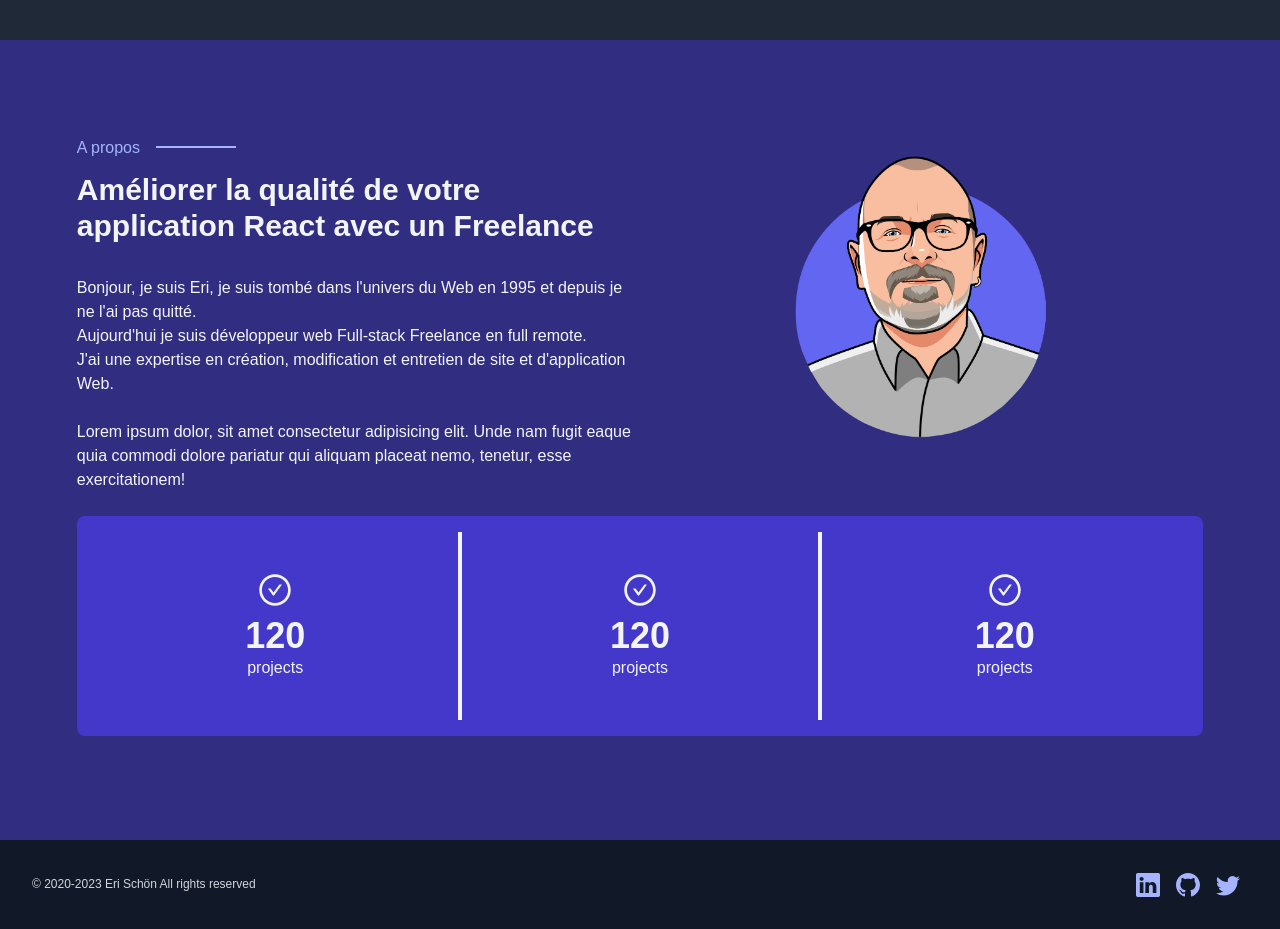
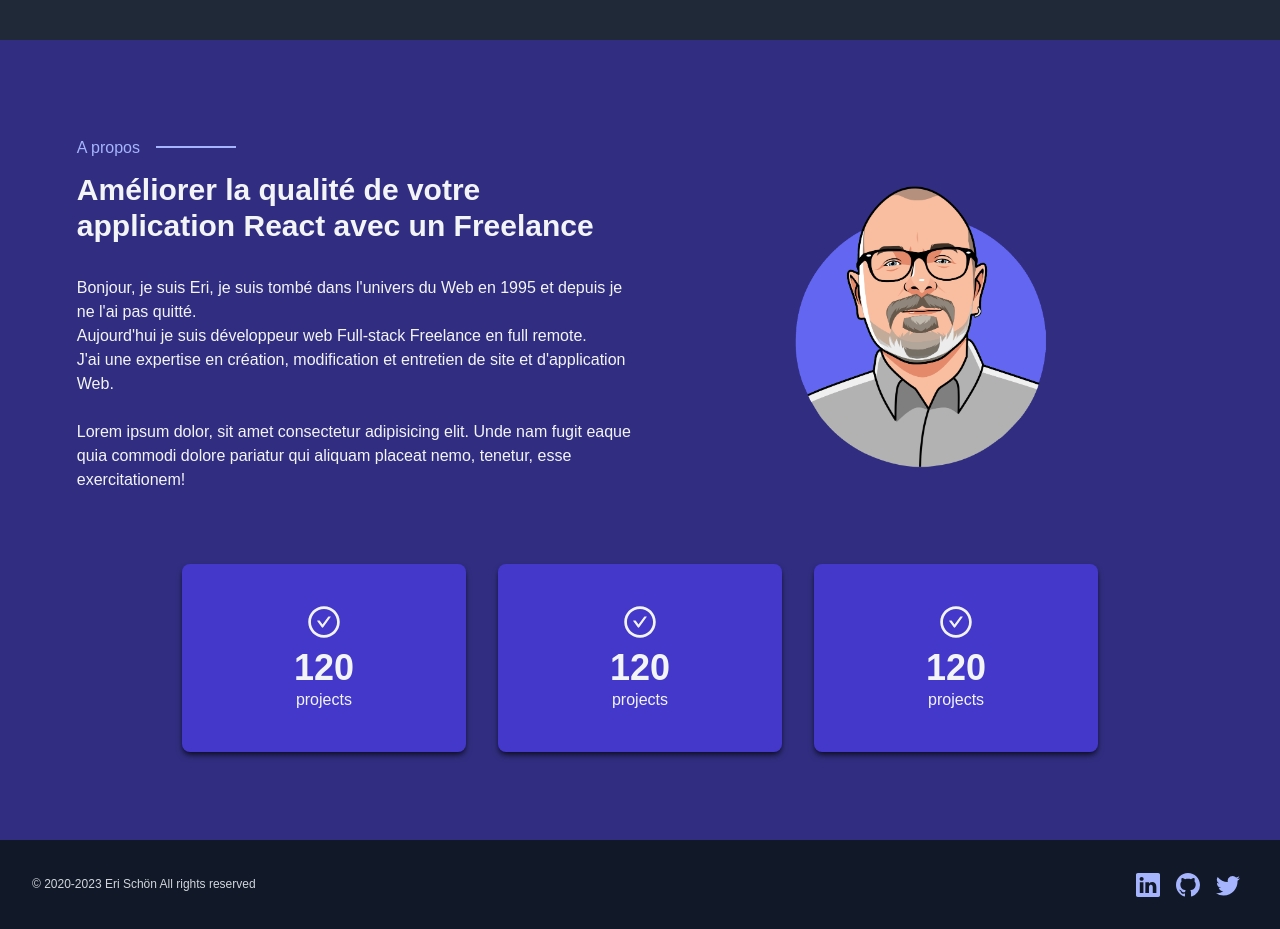
Before and after one commit to erischon/the-dizalch-project, a Next.js app: page / in a window 1280 px wide. Shown: the part 1560-2489 px from the top of the page. Built offline with nearby package versions, Linux system fonts and the light colour scheme.

Commit message:
Update AboutSection.tsx

```diff
--- a/src/components/portfolio/sections/AboutSection.tsx
+++ b/src/components/portfolio/sections/AboutSection.tsx
@@ -11,7 +11,7 @@ const AboutSection = () => {
       className="min-h-screen pt-[4rem] lg:pt-[6rem] px-[6%] pb-[2rem] lg:pb-[4rem] bg-indigo-50 dark:bg-indigo-900"
       id="about"
     >
-      <div className="grid md:grid-cols-12 mx-auto">
+      <div className="grid md:grid-cols-12 mx-auto mb-8">
         <div className="md:col-span-6 order-2 md:order-1">
           <div className="flex flex-col items-start mb-8">
             <p className="mb-3 text-indigo-500 dark:text-indigo-300 relative after:inline-block after:w-20 after:h-[0.1rem] after:bg-indigo-300 after:bottom-[50%] after:right-[-6rem] after:absolute">
@@ -45,27 +45,27 @@ const AboutSection = () => {
           </div>
         </div>
 
-        <div className="md:col-span-6 mx-auto order-1 md:order-2">
+        <div className="md:col-span-6 mx-auto my-auto order-1 md:order-2">
           <div className="w-80 h-80  relative">
             <Image src="/erischon_indigo.png" alt="Eri Schön" fill />
           </div>
         </div>
       </div>
 
-      <div className="grid bg-indigo-700 w-full md:grid-cols-12 rounded-lg p-4">
-        <div className="flex flex-col items-center px-8 md:px-28 py-10 text-gray-100 md:col-span-4 ">
+      <div className="flex w-full flex-wrap justify-center">
+        <div className="flex flex-col items-center px-8 md:px-28 py-10 text-gray-100 bg-indigo-700 rounded-lg shadow-md dark:shadow-black/60 m-4 min-w-[200px]">
           <AiOutlineCheckCircle className="text-4xl mb-2" />
           <p className="text-4xl font-bold mb-0">120</p>
           <p>projects</p>
         </div>
 
-        <div className="flex flex-col items-center px-28 py-10 text-gray-100 md:col-span-4 border-b-4 border-t-4 md:border-t-0 md:border-b-0 md:border-l-4 md:border-r-4 border-gray-100">
+        <div className="flex flex-col items-center px-8 md:px-28 py-10 text-gray-100 bg-indigo-700 rounded-lg shadow-md dark:shadow-black/60 m-4 min-w-[200px]">
           <AiOutlineCheckCircle className="text-4xl mb-2" />
           <p className="text-4xl font-bold mb-0">120</p>
           <p>projects</p>
         </div>
 
-        <div className="flex flex-col items-center px-28 py-10 text-gray-100 md:col-span-4">
+        <div className="flex flex-col items-center px-8 md:px-28 py-10 text-gray-100 bg-indigo-700 rounded-lg shadow-md dark:shadow-black/60 m-4 min-w-[200px]">
           <AiOutlineCheckCircle className="text-4xl mb-2" />
           <p className="text-4xl font-bold mb-0">120</p>
           <p>projects</p>
```
